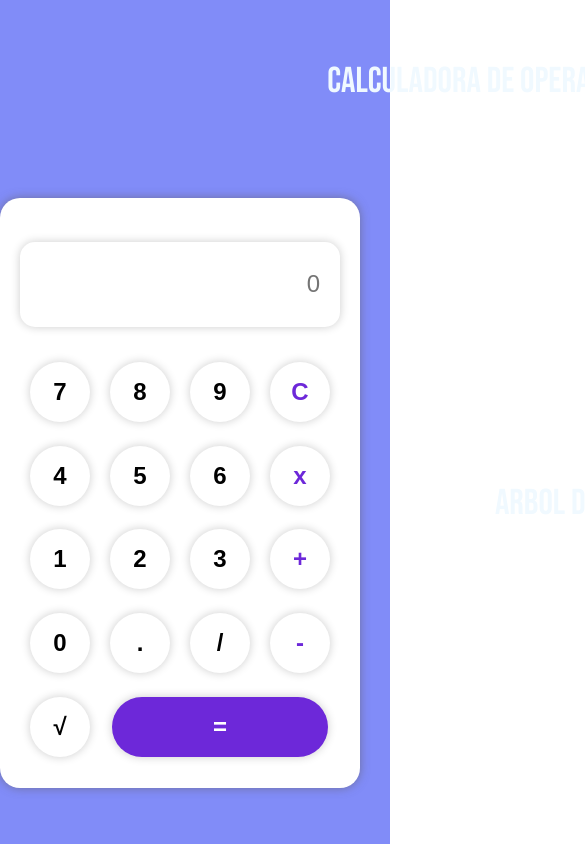
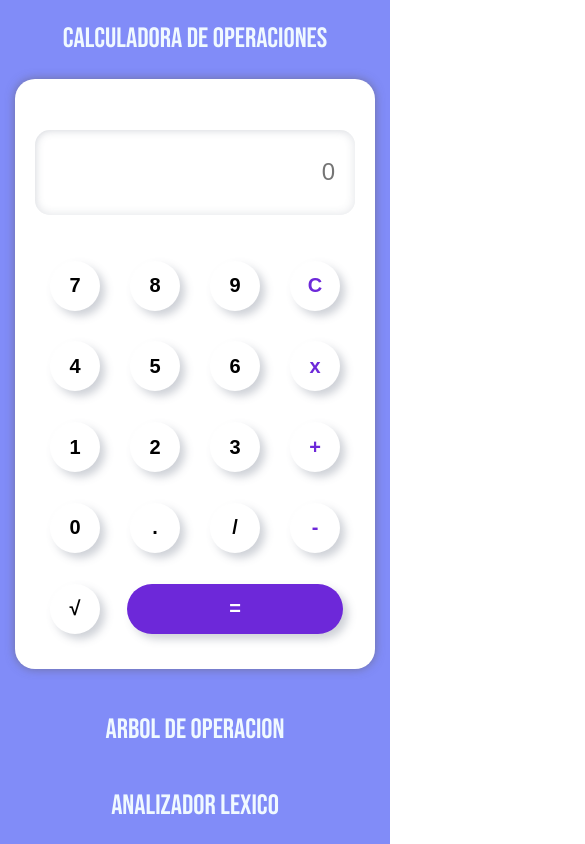
Before and after one commit to YahirAlbores221228/Calculadora, a React (Vite) app in the folder Calculadora/: page / in a window 390 px wide. Shown: the top 844 px of the page, 585 px wide, since content can reach past the window. Built offline with nearby package versions, Linux system fonts and the light colour scheme.

Commit message:
[UPDATE] styles and responsive

```diff
--- a/Calculadora/src/assets/styles/styles.css
+++ b/Calculadora/src/assets/styles/styles.css
@@ -13,6 +13,8 @@ body {
     background-color: #818cf8;
     align-items: center;
     min-height: 100vh;
+    flex-wrap: nowrap;
+    width: 100%;
 }
 
 .container-grafo {
@@ -21,13 +23,14 @@ body {
     align-items: center;
     flex-direction: column;
     height: auto;
-    width: 500px;
+    width: auto;
 }
 
 .container-lexico {
     display: flex;
     flex-direction: column;
     text-align: center;
+    width: 100%;
 }
 
 .item-position {
@@ -77,7 +80,8 @@ body {
     border: none;
     font-size: 24px;
     outline: none;
-    box-shadow: 0px 0px 10px rgba(0, 0, 0, .2);
+    background: #ffffff;
+    box-shadow: inset -5px -5px 9px rgba(255, 255, 255, 0.45), inset 0px 0px 9px rgba(94, 104, 121, 0.3);
 }
 
 .input-resultado::placeholder {
@@ -97,6 +101,7 @@ body {
     box-shadow: 0px 0px 10px rgba(0, 0, 0, .2);
     cursor: pointer;
     transition: 0.2s all;
+    box-shadow: -5px -5px 9px rgba(255, 255, 255, 0.45), 5px 5px 9px rgba(94, 104, 121, 0.3);
 }
 
 .button-calculator:active {
@@ -124,3 +129,25 @@ body {
 .button-calculator:hover {
     scale: 1.1;
 }
+
+@media only screen and (max-width: 575.98px) {
+    .container-calculator {
+        grid-template-columns: 1fr;
+        width: 100%;
+    }
+
+    .tilte-calculator {
+        grid-column: span 1;
+    }
+
+    .button-calculator {
+        height: 50px;
+        width: 50px;
+        font-size: 20px;
+    }
+
+    .tilte-calculator,
+    .title-arbol {
+        font-size: 28px;
+    }
+}
```
